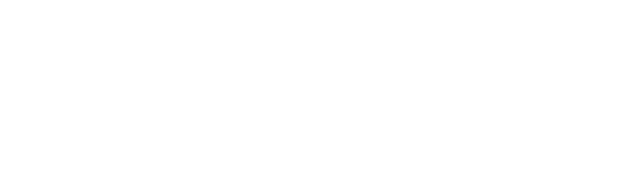
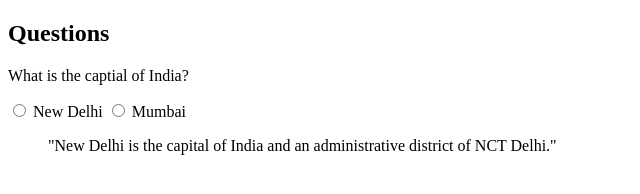
Before and after one commit to acciojob/trivia-Shubham13th, a website: page main.html in a window 1280 px wide. Shown: the whole page, without its empty margins (0-640 px from the left). Drawn offline with Linux system fonts and the light colour scheme.

Commit message:
created a submission

```diff
--- a/main.html
+++ b/main.html
@@ -8,6 +8,19 @@
 
 <body>
 	<!-- the entire body must be written by student -->
+	<section>
+		<h1>Questions</h1>
+		<p>What is the captial of India?</p>
+		<lable>
+			<input value="delhi" type="radio" name="q1"> New Delhi
+		</lable>
+		<lable>
+			<input value="mumbai" type="radio" name="q1"> Mumbai
+		</lable>
+		<blockquote cite="https://en.wikipedia.org/wiki/New_Delhi">
+        "New Delhi is the capital of India and an administrative district of NCT Delhi."
+    </blockquote>
+	</section>
     <script type="text/javascript" src="./script.js">
 </script>
 
```
